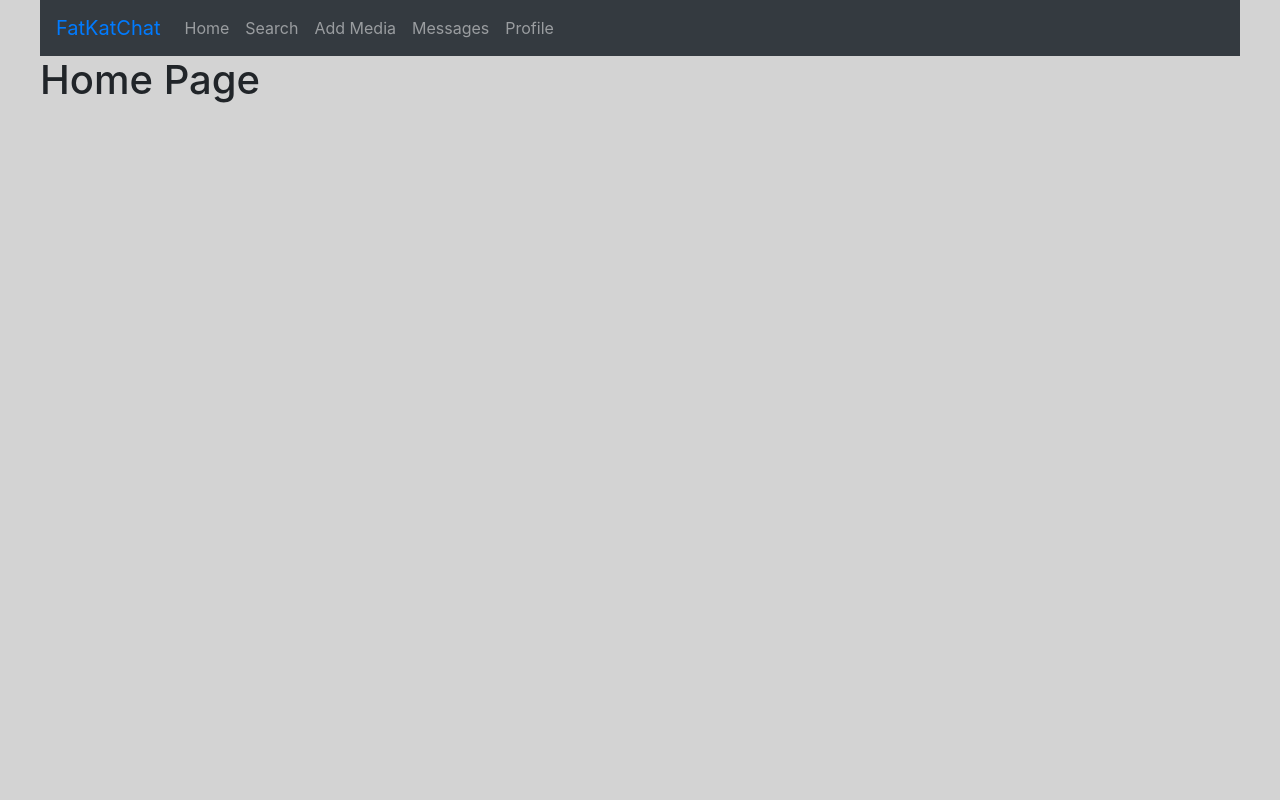
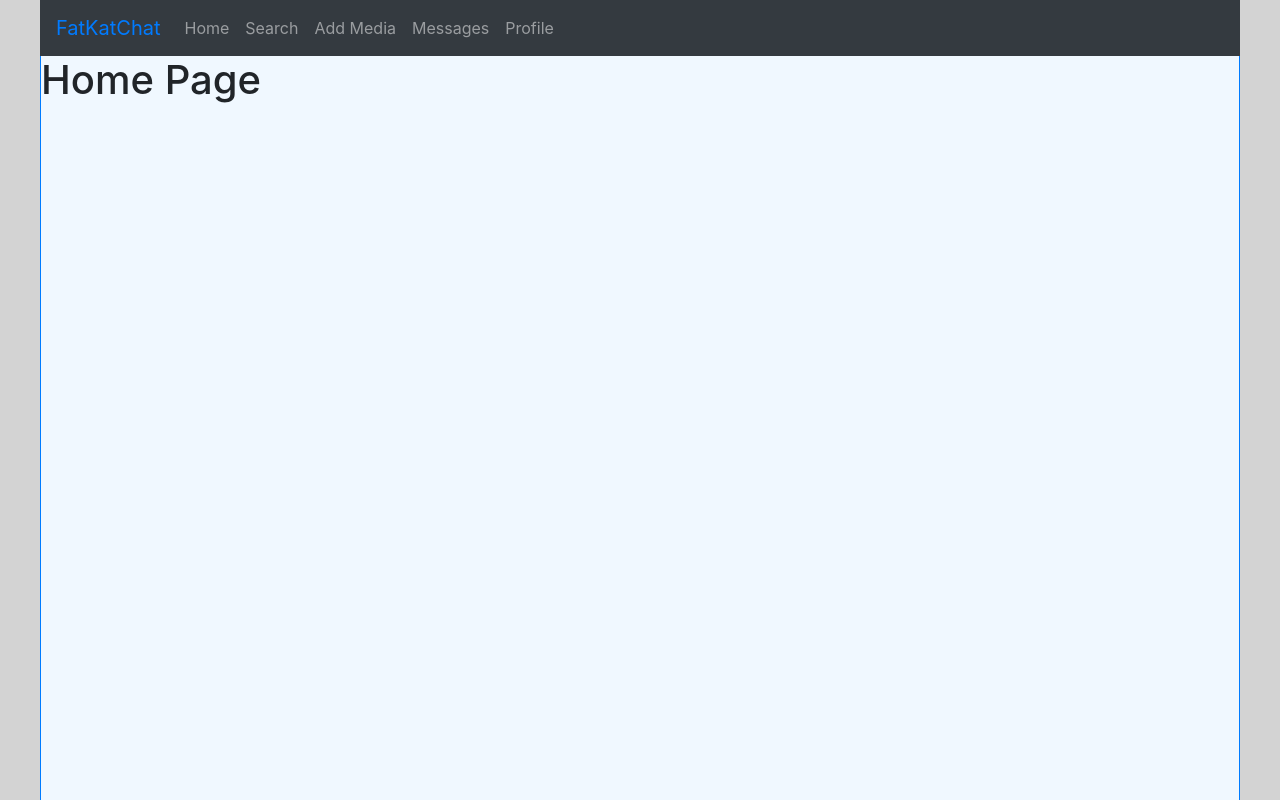
Before and after one commit to StevenPapalia/coverLetterGenerator, a React app in the folder webClient/: page /home in a window 1280 px wide. Shown: the top 800 px of the page. Built offline with nearby package versions, Linux system fonts and the light colour scheme.

Commit message:
added background theme

```diff
--- a/webClient/src/components/App/App.tsx
+++ b/webClient/src/components/App/App.tsx
@@ -1,6 +1,6 @@
 import React, { lazy, Suspense, FC } from 'react';
 import { BrowserRouter as Router, Route, Switch, Redirect } from 'react-router-dom';
-import { AppWrapper } from './styles';
+import { AppWrapper, MainContentSection } from './styles';
 import { TopNavBar } from '../../containers/TopNavBarContainer';
 const Home = lazy(() => import('../Home'));
 const Search = lazy(() => import('../Search'));
@@ -17,6 +17,7 @@ export const App: FC<Props> = () => {
   return (
     <AppWrapper>
       <TopNavBar />
+      <MainContentSection>
         <Router>
           <Switch>
             <Route exact path="/" >
@@ -54,6 +55,9 @@ export const App: FC<Props> = () => {
             </Route>
           </Switch>
         </Router>
+      </MainContentSection>
+
+
     </AppWrapper>
   );
 }
--- a/webClient/src/components/App/styles.ts
+++ b/webClient/src/components/App/styles.ts
@@ -8,3 +8,14 @@ export const AppWrapper = styled("div")`
     max-width: 1200px;
   }
 `;
+
+export const MainContentSection = styled("div")`
+  min-height: 1000px;
+  background-color: aliceblue;
+  border-left: 0.5px solid #007bff;
+  border-right: 0.5px solid #007bff;
+  border-bottom: 0.5px solid #007bff;
+  @media (min-width: 1200px) {
+    max-width: 1200px;
+  }
+`;
--- a/webClient/src/components/Profile.tsx
+++ b/webClient/src/components/Profile.tsx
@@ -1,12 +1,5 @@
-import React, { useCallback } from 'react';
+import React, { useCallback, ChangeEvent, FC } from 'react';
 import { ProfilePicture } from '../containers/ProfilePictureContainer';
-import styled from "styled-components";
-
-const ProfileWrapper = styled("div")`
-  margin: 10px;
-  width: 200px;
-  height: 200px;
-`;
 
 interface Props {
   age: number;
@@ -15,16 +8,14 @@ interface Props {
   changeName(name: string): void;
 }
 
-export const Profile: React.FC<Props> = ({ age, name, onAgeButtonClick, changeName }) => {
+export const Profile: FC<Props> = ({ age, name, onAgeButtonClick, changeName }) => {
 
-  const handleNameChange = useCallback((event: React.ChangeEvent<HTMLInputElement>) => {
+  const handleNameChange = useCallback((event: ChangeEvent<HTMLInputElement>) => {
     changeName(event.target.value);
   }, []);
 
   return (
     <>
-    <ProfileWrapper>
-
       <h1>Your Profile</h1>
       <ProfilePicture />
 
@@ -42,8 +33,6 @@ export const Profile: React.FC<Props> = ({ age, name, onAgeButtonClick, changeNa
           </input>
         </form>
       </div>
-
-      </ProfileWrapper>
     </>
   )
 }
```
Lines whose indentation alone changed are shown as unchanged.
